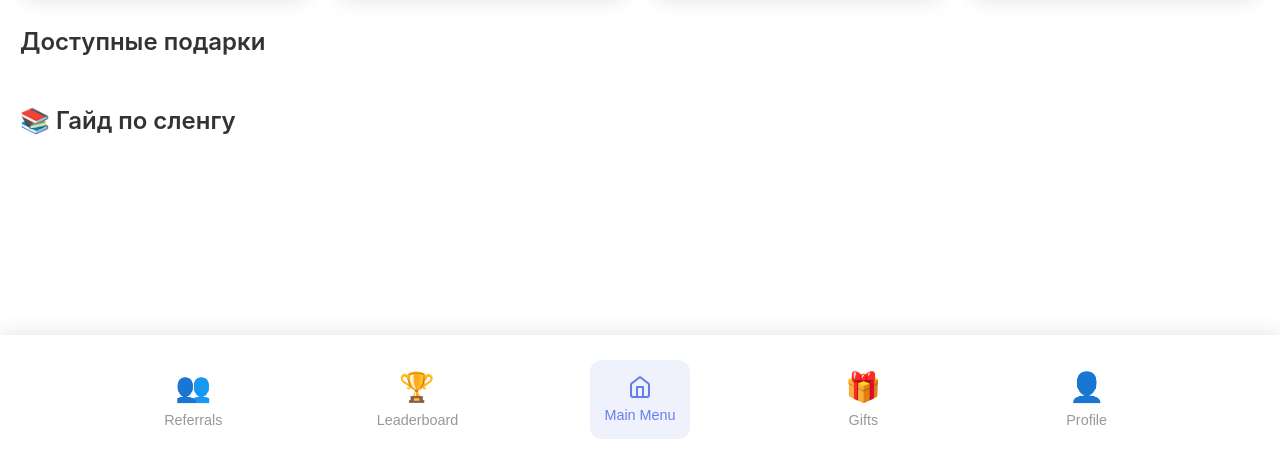
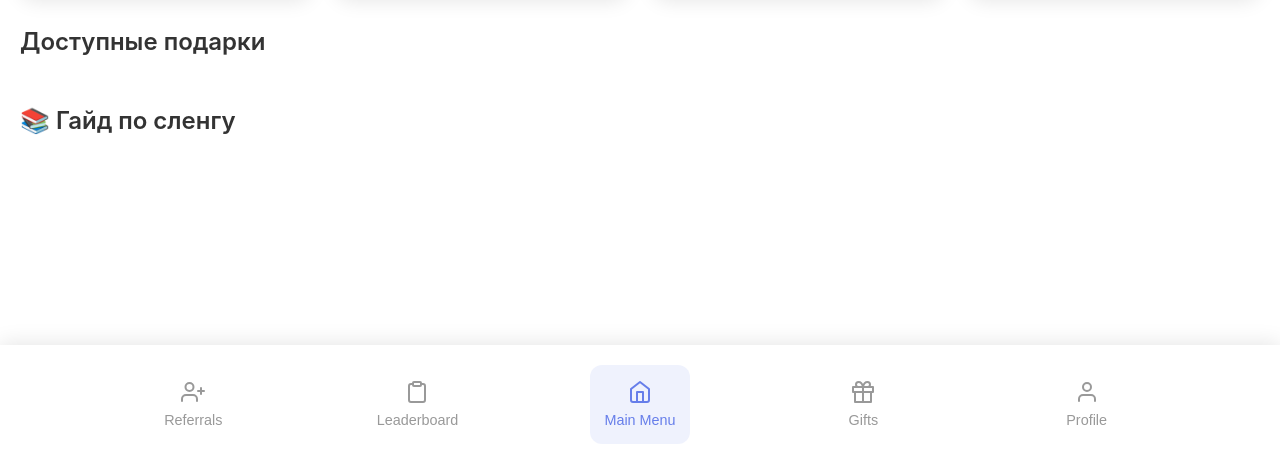
Before and after one commit to AlexOvchi635/Ravens_Gifts_Bot, a website: page index.html in a window 1280 px wide. Shown: the part 336-800 px from the top of the page. Drawn offline with Linux system fonts and the light colour scheme; a script that the page names is missing.

Commit message:
Update index.html

```diff
--- a/index.html
+++ b/index.html
@@ -66,11 +66,19 @@
         <!-- Bottom Navigation -->
         <nav class="bottom-nav">
             <button class="nav-btn" data-tab="referrals">
-                <span class="nav-icon">👥</span>
+                <svg class="nav-icon referrals-icon" xmlns="http://www.w3.org/2000/svg" width="24" height="24" viewBox="0 0 24 24" fill="none" stroke="currentColor" stroke-width="2" stroke-linecap="round" stroke-linejoin="round">
+                    <path d="M16 21v-2a4 4 0 0 0-4-4H5a4 4 0 0 0-4 4v2"></path>
+                    <circle cx="8.5" cy="7" r="4"></circle>
+                    <line x1="20" y1="8" x2="20" y2="14"></line>
+                    <line x1="23" y1="11" x2="17" y2="11"></line>
+                </svg>
                 <span class="nav-text">Referrals</span>
             </button>
             <button class="nav-btn" data-tab="leaderboard">
-                <span class="nav-icon">🏆</span>
+                <svg class="nav-icon leaderboard-icon" xmlns="http://www.w3.org/2000/svg" width="24" height="24" viewBox="0 0 24 24" fill="none" stroke="currentColor" stroke-width="2" stroke-linecap="round" stroke-linejoin="round">
+                    <path d="M16 4h2a2 2 0 0 1 2 2v14a2 2 0 0 1-2 2H6a2 2 0 0 1-2-2V6a2 2 0 0 1 2-2h2"></path>
+                    <rect x="8" y="2" width="8" height="4" rx="1" ry="1"></rect>
+                </svg>
                 <span class="nav-text">Leaderboard</span>
             </button>
             <button class="nav-btn active" data-tab="mainmenu">
@@ -81,11 +89,20 @@
                 <span class="nav-text">Main Menu</span>
             </button>
             <button class="nav-btn" data-tab="gifts">
-                <span class="nav-icon">🎁</span>
+                <svg class="nav-icon gifts-icon" xmlns="http://www.w3.org/2000/svg" width="24" height="24" viewBox="0 0 24 24" fill="none" stroke="currentColor" stroke-width="2" stroke-linecap="round" stroke-linejoin="round">
+                    <polyline points="20 12 20 22 4 22 4 12"></polyline>
+                    <rect x="2" y="7" width="20" height="5"></rect>
+                    <line x1="12" y1="22" x2="12" y2="7"></line>
+                    <path d="M12 7H7.5a2.5 2.5 0 0 1 0-5C11 2 12 7 12 7z"></path>
+                    <path d="M12 7h4.5a2.5 2.5 0 0 0 0-5C13 2 12 7 12 7z"></path>
+                </svg>
                 <span class="nav-text">Gifts</span>
             </button>
             <button class="nav-btn" data-tab="profile">
-                <span class="nav-icon">👤</span>
+                <svg class="nav-icon profile-icon" xmlns="http://www.w3.org/2000/svg" width="24" height="24" viewBox="0 0 24 24" fill="none" stroke="currentColor" stroke-width="2" stroke-linecap="round" stroke-linejoin="round">
+                    <path d="M20 21v-2a4 4 0 0 0-4-4H8a4 4 0 0 0-4 4v2"></path>
+                    <circle cx="12" cy="7" r="4"></circle>
+                </svg>
                 <span class="nav-text">Profile</span>
             </button>
         </nav>
```
